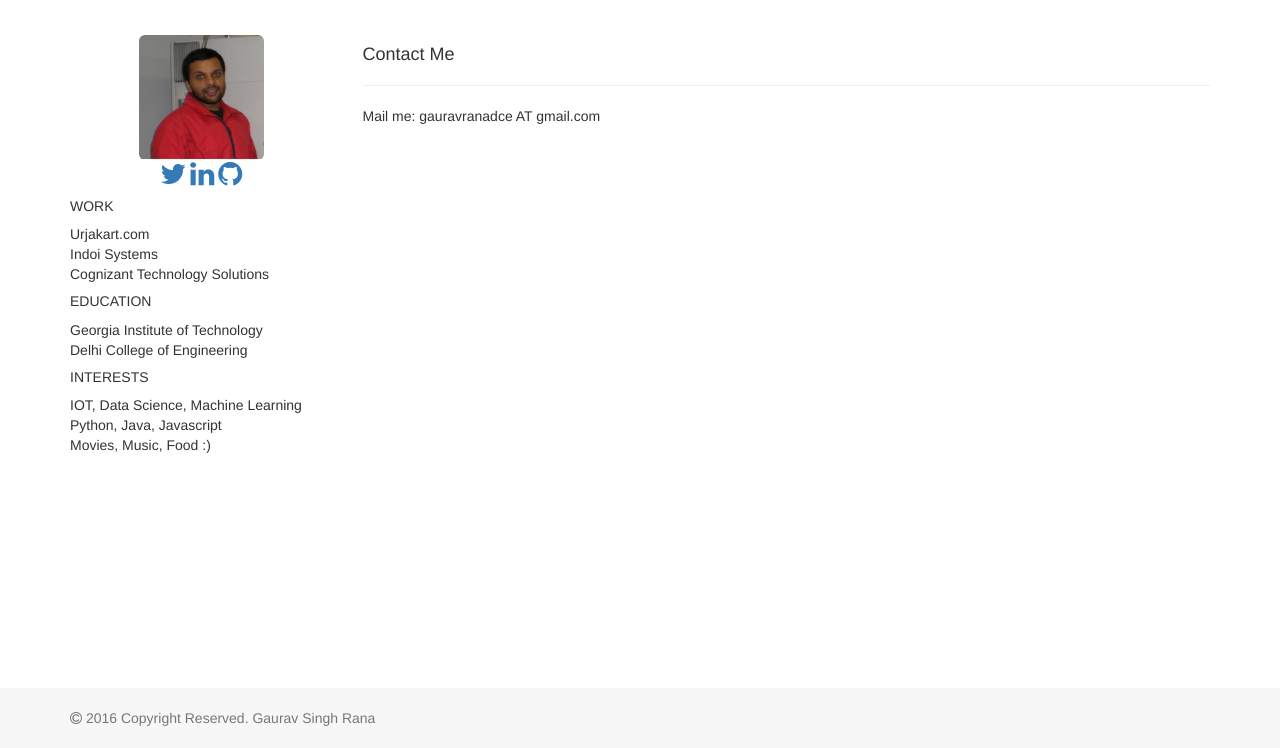
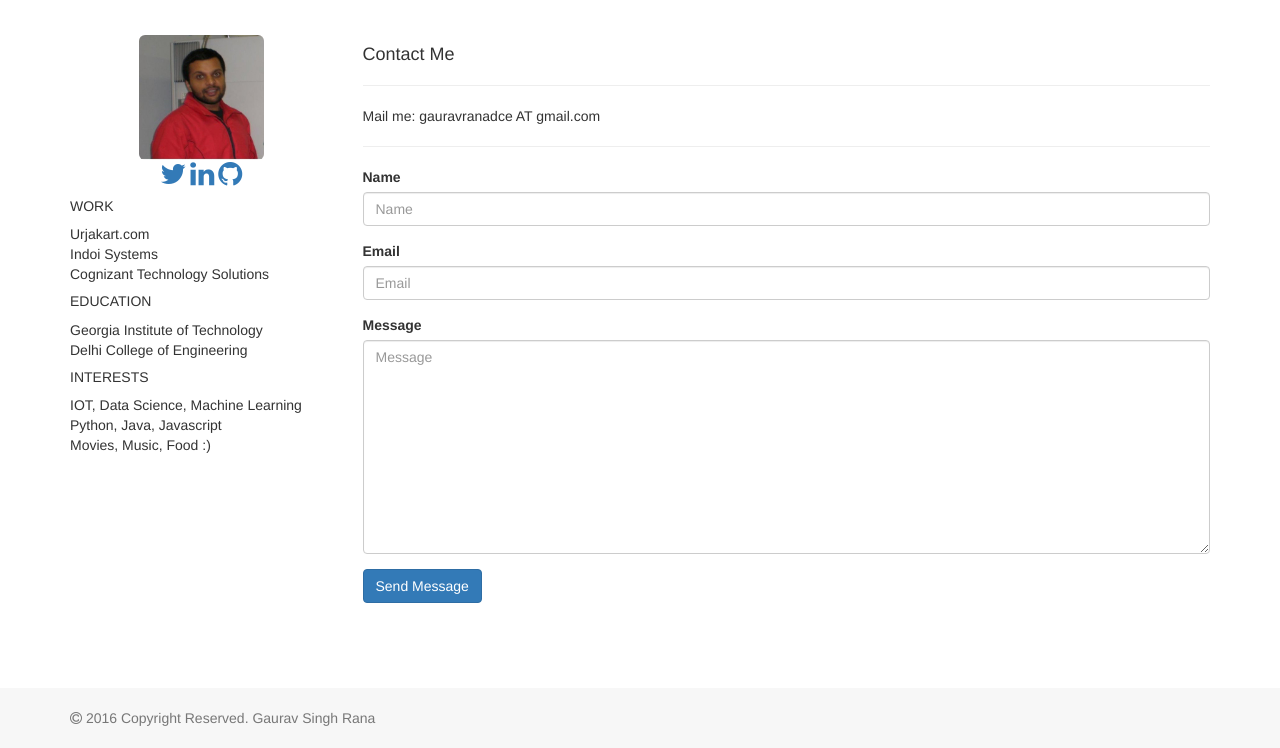
Before and after one commit to rana2884/mysite, a Django app: page /contact/ in a window 1280 px wide. Shown: the part 52-800 px from the top of the page. Run offline with Django 3.2, Linux system fonts and the light colour scheme; some libraries are stand-ins or nearby versions.

Commit message:
contact form

```diff
--- a/blog/admin.py
+++ b/blog/admin.py
@@ -1,5 +1,6 @@
 from django.contrib import admin
-from .models import Post
+from .models import Post, Contact
 
 
 admin.site.register(Post)
+admin.site.register(Contact)
--- /dev/null
+++ b/blog/forms.py
@@ -0,0 +1,12 @@
+from django import forms
+from .models import Contact
+
+
+class ContactForm(forms.ModelForm):
+    name = forms.CharField(max_length=100)
+    email = forms.EmailField(max_length=100)
+    message = forms.CharField(widget=forms.Textarea)
+
+    class Meta:
+        model = Contact
+        fields = ['name', 'email', 'message']
--- a/blog/models.py
+++ b/blog/models.py
@@ -8,3 +8,12 @@ class Post(models.Model):
 
     def __str__(self):
         return self.title
+
+
+class Contact(models.Model):
+    name = models.CharField(max_length=120)
+    email = models.CharField(max_length=120)
+    message = models.TextField()
+
+    def __str__(self):
+        return self.name
--- a/blog/views.py
+++ b/blog/views.py
@@ -1,5 +1,6 @@
 from django.shortcuts import render
 from .models import Post
+from .forms import ContactForm
 
 
 def index(request):
@@ -15,4 +16,12 @@ def post(request, pk):
 
 
 def contact(request):
-    return render(request, 'blog/contact.html')
+    if request.method == 'POST':
+        form = ContactForm(request.POST)
+        if form.is_valid():
+            form.save(commit=True)
+            form = ContactForm()
+            return render(request, 'blog/contact.html', {'form': form, 'thank': True})
+    else:
+        form = ContactForm()
+    return render(request, 'blog/contact.html', {'form': form})
--- a/config/settings/base.py
+++ b/config/settings/base.py
@@ -16,6 +16,7 @@ INSTALLED_APPS = [
     'django.contrib.messages',
     'django.contrib.staticfiles',
     'blog',
+    'bootstrap3',
 ]
 
 MIDDLEWARE = [
--- a/requirements/base.txt
+++ b/requirements/base.txt
@@ -1,2 +1,3 @@
 Django==1.10
 psycopg2==2.6.2
+django-bootstrap3==
--- a/templates/base.html
+++ b/templates/base.html
@@ -3,8 +3,13 @@
 
 <head>
   <title> {% block title %}{% endblock %}</title>
+  <meta name="description" content="{% block description %}{% endblock %}">
   <meta charset="utf-8">
   <meta name="viewport" content="width=device-width, initial-scale=1">
+  <meta name="robots" content="INDEX,FOLLOW">
+  <meta name="copyright" content="2016 Gaurav S Rana">
+  <meta name="author" content="Gaurav S Rana">
+
   {% load static %}
   <link rel="stylesheet" href="{% static 'css/bootstrap.min.css' %}">
   <link rel="stylesheet" href="{% static 'css/font-awesome.min.css' %}">
--- a/templates/blog/blog.html
+++ b/templates/blog/blog.html
@@ -2,7 +2,8 @@
 
 {% load static %}
 
-{% block title %} Gaurav S Rana | Blog {% endblock %}
+{% block title %}Gaurav S Rana | Blog{% endblock %}
+{% block description %}Gaurav Singh Rana's personal website and blog. Blog and articles shared by me.{% endblock %}
 
 {% block content %}
     <div class="row">
--- a/templates/blog/contact.html
+++ b/templates/blog/contact.html
@@ -1,8 +1,12 @@
 {% extends 'base.html' %}
 
+{% load bootstrap3 %}
 {% load static %}
 
-{% block title %} Gaurav S Rana | Contact {% endblock %}
+{% bootstrap_messages %}
+
+{% block title %}Gaurav S Rana | Contact{% endblock %}
+{% block description %}Gaurav Singh Rana's personal website and blog. Contact me for any questions.{% endblock %}
 
 {% block content %}
     <div class="row">
@@ -34,6 +38,26 @@
       <h4>Contact Me</h4>
       <hr>
       <p> Mail me: gauravranadce AT gmail.com </p>
-    </div>
+      <hr>
+          {% if form.errors %}
+          <p style="color: red;text-align: center;">
+            Please correct the error{{ form.errors|pluralize }} below.
+          </p>
+         {% endif %}
+
+         {% if thank %}
+          <p style="color: green; text-align: center;">
+            Thank you for contacting, I will get back to you shortly.
+          </p>
+        {% endif %}
+
+        <form id="contact_form" method="post" action="">
+              {% csrf_token %}
+              {% bootstrap_form form %}
+              {% buttons %}
+              <button type="submit" class="btn btn-primary">Send Message</button>
+              {% endbuttons %}
+          </form>
+     </div>
   </div>
 {% endblock %}
--- a/templates/blog/home.html
+++ b/templates/blog/home.html
@@ -2,7 +2,8 @@
 
 {% load static %}
 
-{% block title %} Gaurav S Rana | Into The Wild {% endblock %}
+{% block title %}Gaurav S Rana | Into The Wild{% endblock %}
+{% block description %}Gaurav Singh Rana's personal website and blog. Working on IOT, Data Analytics, Machine Learning.{% endblock %}
 
 {% block content %}
     <div class="row">
--- a/templates/blog/post.html
+++ b/templates/blog/post.html
@@ -2,7 +2,8 @@
 
 {% load static %}
 
-{% block title %} Gaurav S Rana | Blog - {{ mypost.title }} {% endblock %}
+{% block title %}Gaurav S Rana | Blog - {{ mypost.title }}{% endblock %}
+{% block description %}Gaurav Singh Rana's personal website and blog. My blog post and updates on my work.{% endblock %}
 
 {% block content %}
     <div class="row">
```
Also changed, not shown: blog/migrations/0002_contact.py (added), blog/migrations/0003_remove_contact_date.py (added).
